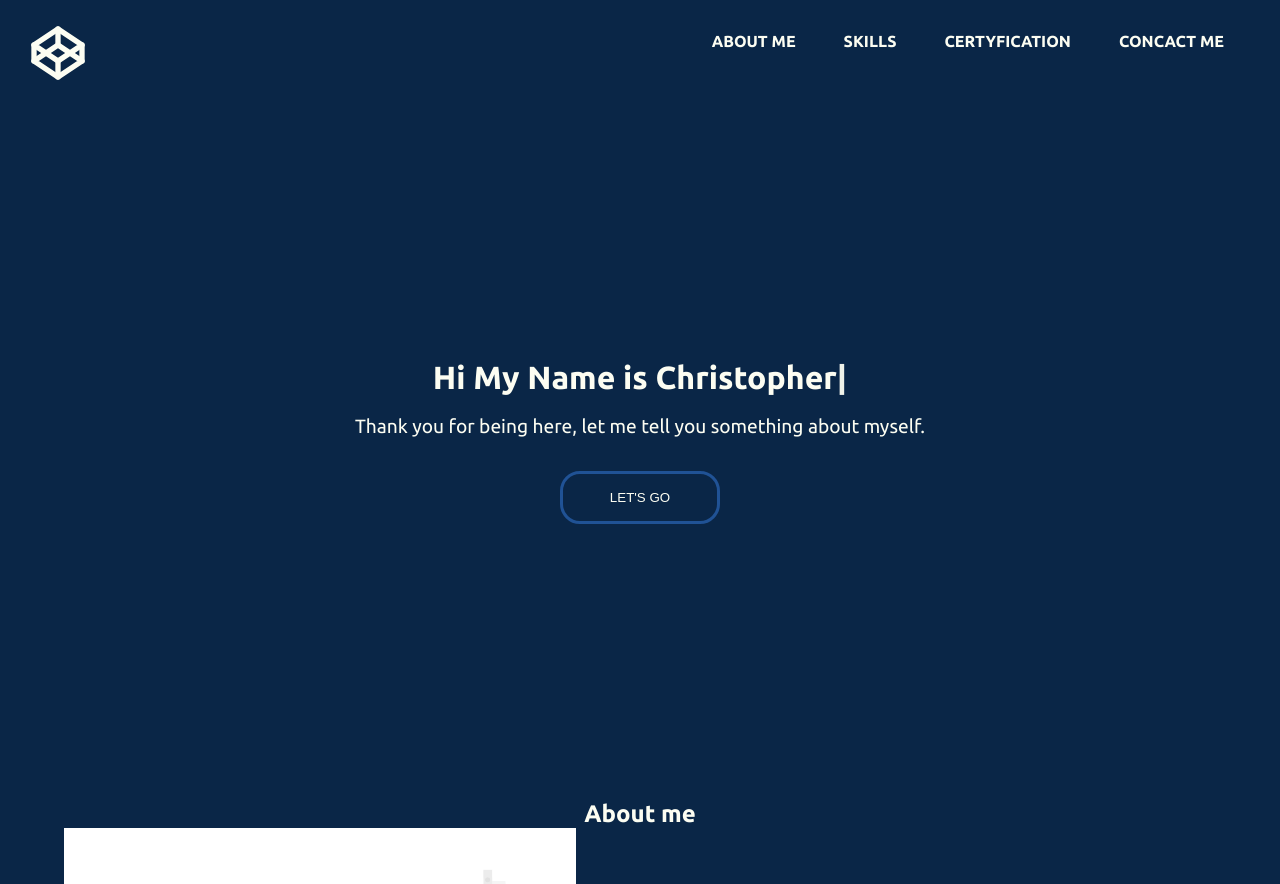
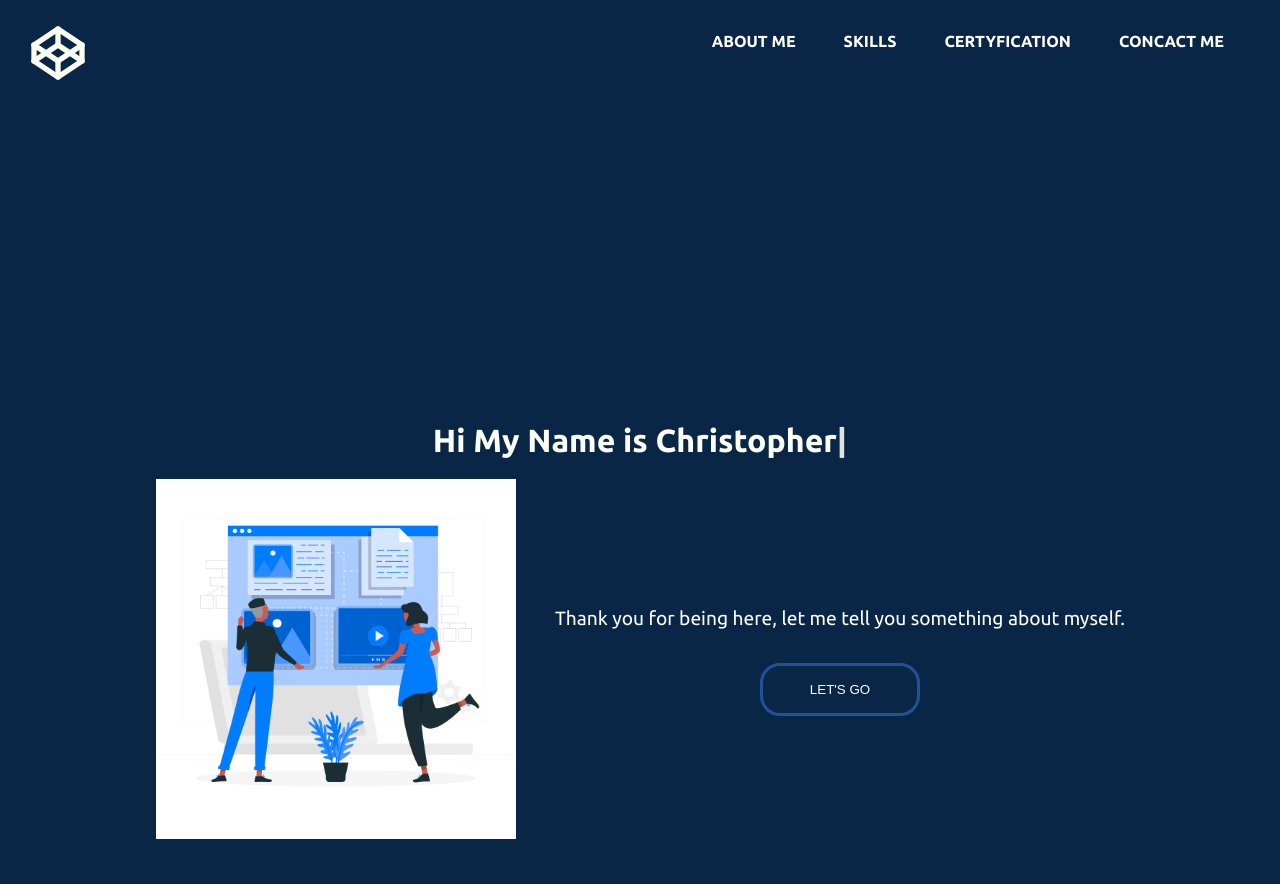
Before and after one commit to Kry765/Portfolio, a React (Create React App) app: page / in a window 1280 px wide. Shown: the top 884 px of the page. Built offline with nearby package versions, Linux system fonts and the light colour scheme.

Commit message:
done header section

```diff
--- a/src/App.js
+++ b/src/App.js
@@ -17,9 +17,9 @@ function App() {
 				<Header id='Header' />
 			</header>
 			<main>
-			<section>
+				{/* <section>
 				<Aboutme id='Aboutme' />
-			</section>
+			</section> */}
 				{/* <section> */}
 				{/* <Skills id='Skills' /> */}
 				{/* </section> */}
--- a/src/components/Header.js
+++ b/src/components/Header.js
@@ -33,7 +33,7 @@ export default function Hedaer() {
 				<span className='header__cursor'>|</span>
 			</h1>
 			<div className='header__header-wrapper'>
-				<div>{/* <img src={photo} alt='two people work from content' className='header__primary-photo' /> */}</div>
+				<div><img src={photo} alt='two people work from content' className='header__primary-photo' /></div>
 				<div>
 					<p className='header__text'>Thank you for being here, let me tell you something about myself.</p>
 					<button className='header__button'>Let's Go</button>
--- a/src/style/_aboutme.scss
+++ b/src/style/_aboutme.scss
@@ -14,7 +14,6 @@
 	&__foto {
 		display: flex;
 		justify-content: center;
-
 	}
 	&__fototest {
 		text-align: center;
--- a/src/style/_header.scss
+++ b/src/style/_header.scss
@@ -3,6 +3,7 @@
 @use './mixins' as *;
 
 .header {
+	margin-top: 10%;
 	&__title {
 		padding-top: 3em;
 		font-size: 2rem;
@@ -165,6 +166,7 @@
 	width: 100%;
 	height: 100vh;
 	&__primary-photo {
+		display: none;
 		width: 400px;
 		height: 400px;
 		padding: 20px;
@@ -203,3 +205,12 @@
 		border: 3px solid $menu-color;
 	}
 }
+
+@media (min-width: 768px) {
+	.header {
+		margin-top: 15%;
+		&__primary-photo {
+			display: block;
+		}
+	}
+}
```
Lines whose indentation alone changed are shown as unchanged.
